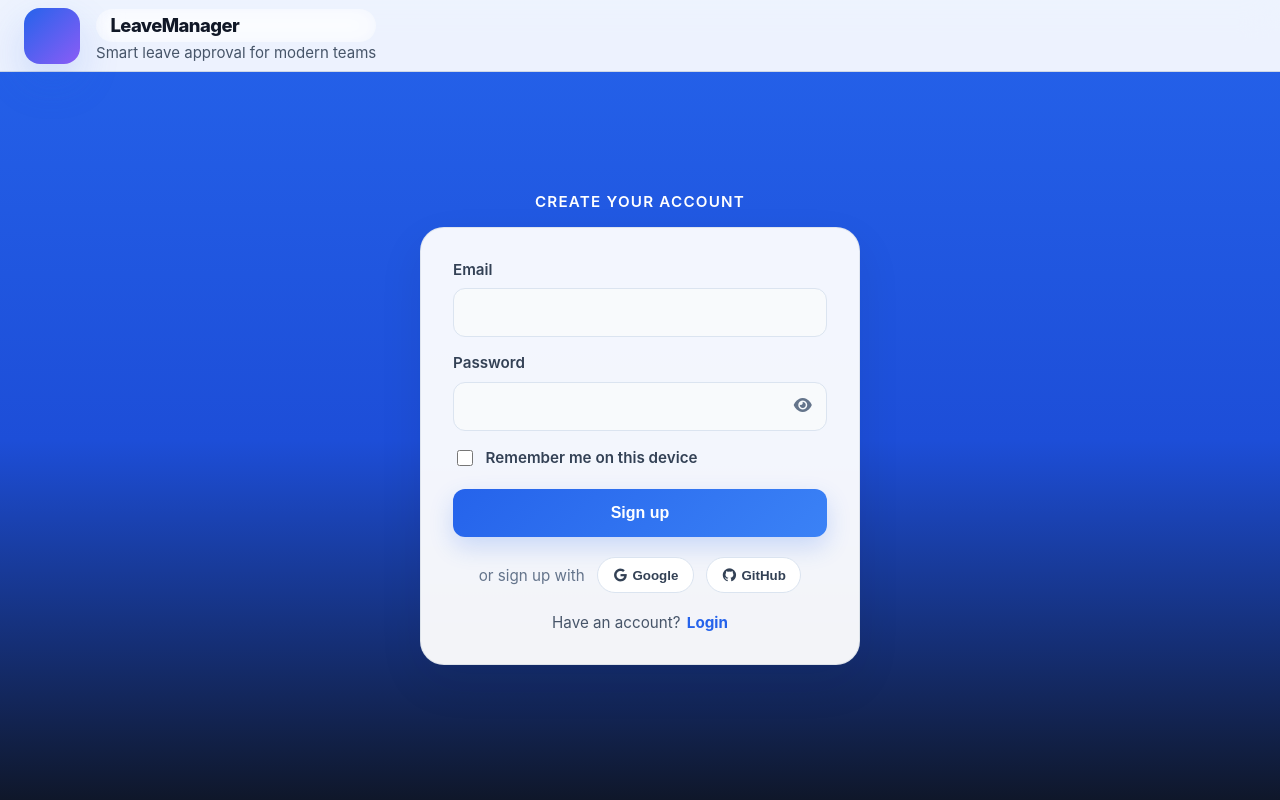
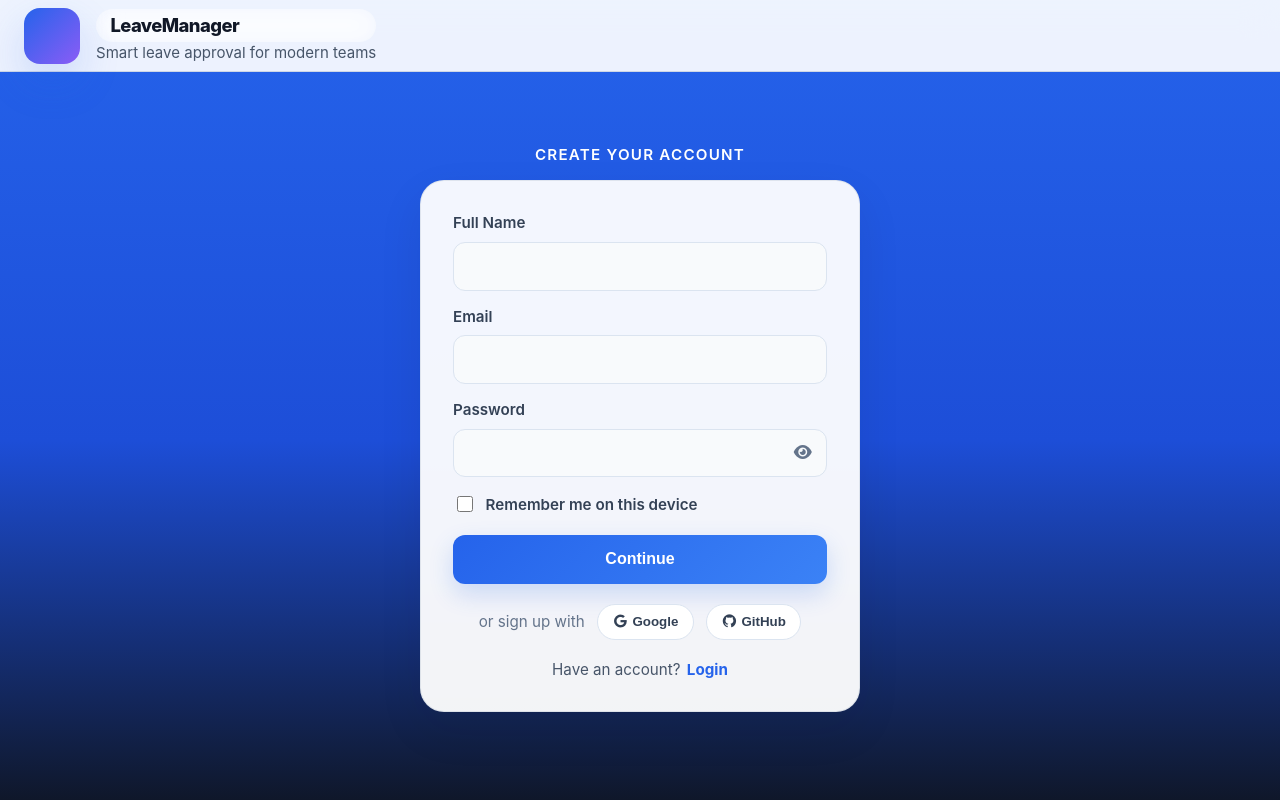
Before and after one commit to Mayanksharma3012/Leave-Management-System, a React (Vite) app in the folder Frontend/: page /register in a window 1280 px wide. Built offline with nearby package versions, Linux system fonts and the light colour scheme.

Commit message:
fixed registration issues.

```diff
--- a/Frontend/src/pages/register.css
+++ b/Frontend/src/pages/register.css
@@ -130,6 +130,66 @@
     box-shadow: 0 18px 45px rgba(15, 23, 42, 0.08);
 }
 
+.userName {
+    display: flex;
+    flex-direction: column;
+    gap: 0.6rem;
+    margin-bottom: 1rem;
+}
+
+.userName span {
+    font-size: 0.95rem;
+    font-weight: 600;
+    color: #334155;
+}
+
+.userName input {
+    width: 100%;
+    padding: 0.9rem 1rem;
+    border: 1px solid #dbe4f0;
+    border-radius: 12px;
+    font-size: 1rem;
+    background: #f8fafc;
+    color: #0f172a;
+    outline: none;
+    transition: border-color 0.2s ease, box-shadow 0.2s ease;
+}
+
+.userName input:focus {
+    border-color: #2563eb;
+    box-shadow: 0 0 0 4px rgba(37, 99, 235, 0.1);
+}
+
+.department {
+    display: flex;
+    flex-direction: column;
+    gap: 0.6rem;
+    margin-bottom: 1rem;
+}
+
+.department span {
+    font-size: 0.95rem;
+    font-weight: 600;
+    color: #334155;
+}
+
+.department select {
+    width: 100%;
+    padding: 0.9rem 1rem;
+    border: 1px solid #dbe4f0;
+    border-radius: 12px;
+    font-size: 1rem;
+    background: #f8fafc;
+    color: #0f172a;
+    outline: none;
+    transition: border-color 0.2s ease, box-shadow 0.2s ease;
+}
+
+.department select:focus {
+    border-color: #2563eb;
+    box-shadow: 0 0 0 4px rgba(37, 99, 235, 0.1);
+}
+
 .emailPas,
 .passwordPass,
 .rememberMe {
@@ -215,6 +275,39 @@
     box-shadow: 0 14px 30px rgba(37, 99, 235, 0.24);
 }
 
+.registrationActions {
+    display: flex;
+    gap: 0.75rem;
+}
+
+.registrationActions .signUpBtn {
+    margin-top: 0.25rem;
+}
+
+.registrationActions.withBack .signUpBtn,
+.backBtn {
+    flex: 1;
+}
+
+.backBtn {
+    margin-top: 0.25rem;
+    border: 1px solid #dbe4f0;
+    border-radius: 12px;
+    padding: 0.95rem 1rem;
+    background: #fff;
+    color: #334155;
+    font-weight: 700;
+    font-size: 1rem;
+    cursor: pointer;
+    transition: border-color 0.2s ease, color 0.2s ease, background 0.2s ease;
+}
+
+.backBtn:hover {
+    border-color: #2563eb;
+    color: #2563eb;
+    background: #f8fafc;
+}
+
 .otherOption {
     display: flex;
     flex-wrap: wrap;
--- a/Frontend/src/pages/register.jsx
+++ b/Frontend/src/pages/register.jsx
@@ -1,21 +1,43 @@
 import './register.css'
 import { useState } from 'react';
 import axios from 'axios'
+import { useNavigate } from 'react-router-dom';
 
 function Register() {
     const [showpass, setShowPass] = useState(false)
+    const [showDepartment, setShowDepartment] = useState(false)
+    const navigate = useNavigate();
     const [signup, setSignup] = useState({
+        userName: '',
         email: '',
-        password: ''
+        password: '',
+        department: ''
     })
 
+    const options = [
+        { value: "Finance", label: "Finance" },
+        { value: "Marketing", label: "Marketing" },
+        { value: "Operations", label: "Operations" },
+        { value: "Human Resources", label: "Human Resources" },
+        { value: "Information Technology", label: "Information Technology" },
+    ];
     const handleSubmit = async (e) => {
       e.preventDefault();
 
+            if (!showDepartment) {
+                setShowDepartment(true)
+                return
+            }
+
       try {
-        const response = await axios.post(`${import.meta.env.VITE_BACKEND_URL}/user/register`, signup)
-        console.log('Server Response : ', response.data)
-        alert('leave appliend succesfull')
+                await axios.post(
+                        `${import.meta.env.VITE_BACKEND_URL}/user/register`,
+                        signup,
+                        { withCredentials: true }
+                )
+        // console.log('Server Response : ', response.data)
+        // alert('leave appliend succesfull')
+        navigate('/employee/dashboard');
       } catch (error) {
                 console.log('error submitting the form', error)
                 alert(error.response?.data?.message ?? 'Unable to register user')
@@ -41,9 +63,19 @@ function Register() {
                 </div>
 
                 <form onSubmit={handleSubmit}>
+                    {!showDepartment ? (
+                        <>
+                            <div className="userName">
+                                <span>Full Name</span>
+                                <input type="text" name='userName' value={signup.userName} required
+                                onChange={(e)=>
+                                    setSignup({...signup, userName: e.target.value  })
+                                }/>
+                            </div>
+
                             <div className="emailPas">
                                 <span>Email</span>
-                        <input type="email" name='email' value={signup.email}
+                                <input type="email" name='email' value={signup.email} required
                                 onChange={(e)=>
                                     setSignup({...signup, email: e.target.value  })
                                 }/>
@@ -52,16 +84,13 @@ function Register() {
                             <div className="passwordPass">
                                 <span>Password</span>
                                 <div className="password">
-                            <input type={showpass ? 'text' : 'password'}  name='password' value={signup.password}
+                                    <input type={showpass ? 'text' : 'password'}  name='password' value={signup.password} required
                                         onChange={(e)=> setSignup({...signup, password: e.target.value})}
                                     />
                                     <button
                                         type="button"
                                         className={showpass ? 'showBtn show' : 'showBtn hide'}
-                                onClick={(e) => {
-                                    e.preventDefault();
-                                    setShowPass(!showpass);
-                                }}
+                                        onClick={() => setShowPass(!showpass)}
                                     >
                                         {showpass ? (<i className="fa-solid fa-eye-slash"></i>) : (<i className="fa-solid fa-eye"></i>)}
                                     </button>
@@ -72,14 +101,42 @@ function Register() {
                                 <input type="checkbox"/>
                                 <span>Remember me on this device</span>
                             </div>
+                        </>
+                    ) : (
+                        <div className="department">
+                            <span>Department</span>
+                            <select
+                                name="department"
+                                value={signup.department}
+                                required
+                                onChange={(e) => setSignup({...signup, department: e.target.value})}
+                            >
+                                <option value="" disabled>Select your department</option>
+                                {options.map((option) => (
+                                    <option key={option.value} value={option.value}>{option.label}</option>
+                                ))}
+                            </select>
+                        </div>
+                    )}
 
-                    <button className='signUpBtn' type='submit'>Sign up</button>
+                    <div className={showDepartment ? 'registrationActions withBack' : 'registrationActions'}>
+                        {showDepartment && (
+                            <button
+                                className="backBtn"
+                                type="button"
+                                onClick={() => setShowDepartment(false)}
+                            >
+                                Back
+                            </button>
+                        )}
+                        <button className='signUpBtn' type='submit'>{showDepartment ? 'Create account' : 'Continue'}</button>
+                    </div>
 
-                    <div className="otherOption">
+                    {!showDepartment && <div className="otherOption">
                         <span>or sign up with</span>
-                        <button><i className="fa-brands fa-google"></i> Google</button>
-                        <button><i className="fa-brands fa-github"></i> GitHub</button>
-                    </div>
+                        <button type="button"><i className="fa-brands fa-google"></i> Google</button>
+                        <button type="button"><i className="fa-brands fa-github"></i> GitHub</button>
+                    </div>}
 
                     <footer>
                         <span>Have an account?</span>
```
Also changed, not shown: 2 other files (tests, documents, lock files or other folders). Lines whose indentation alone changed are shown as unchanged.
